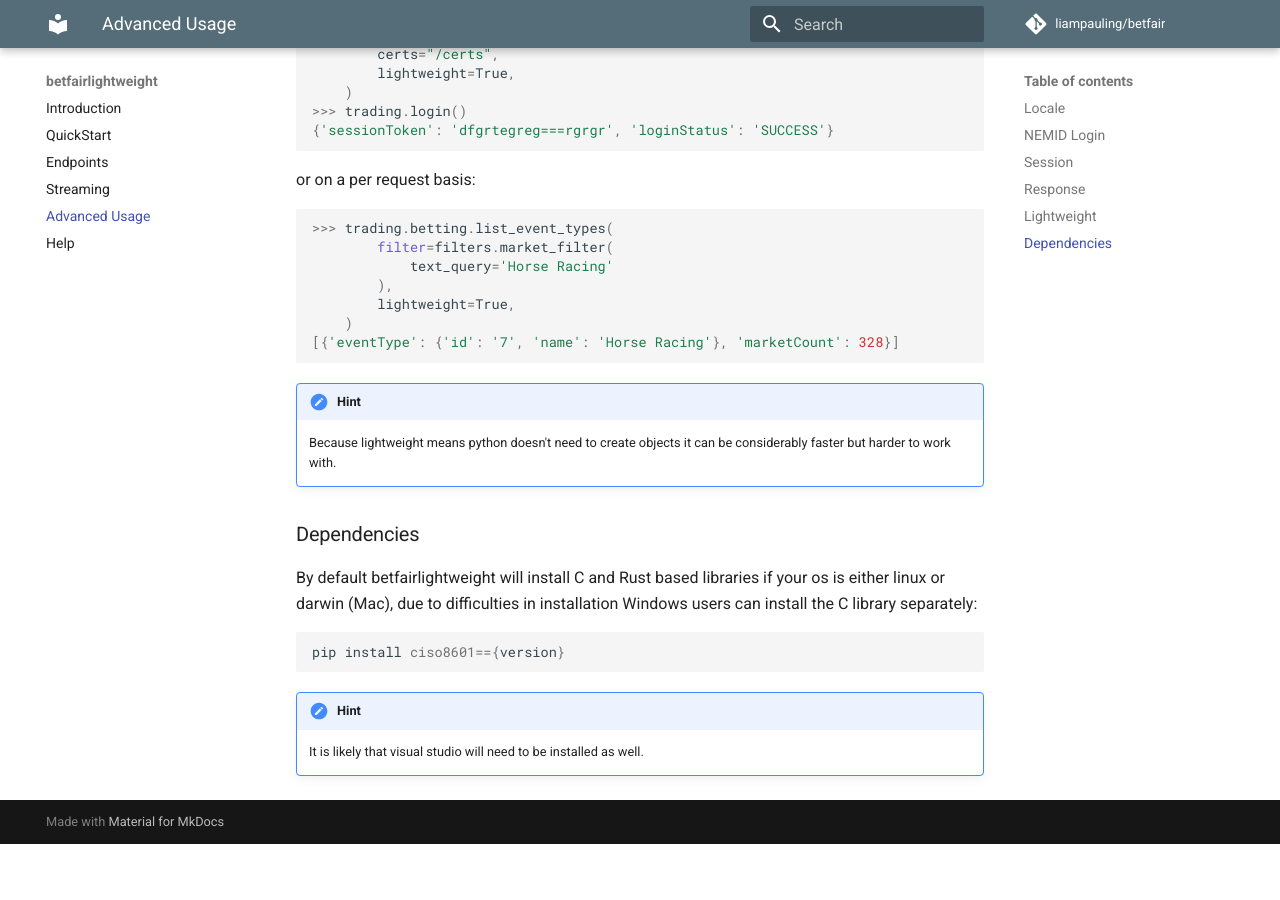
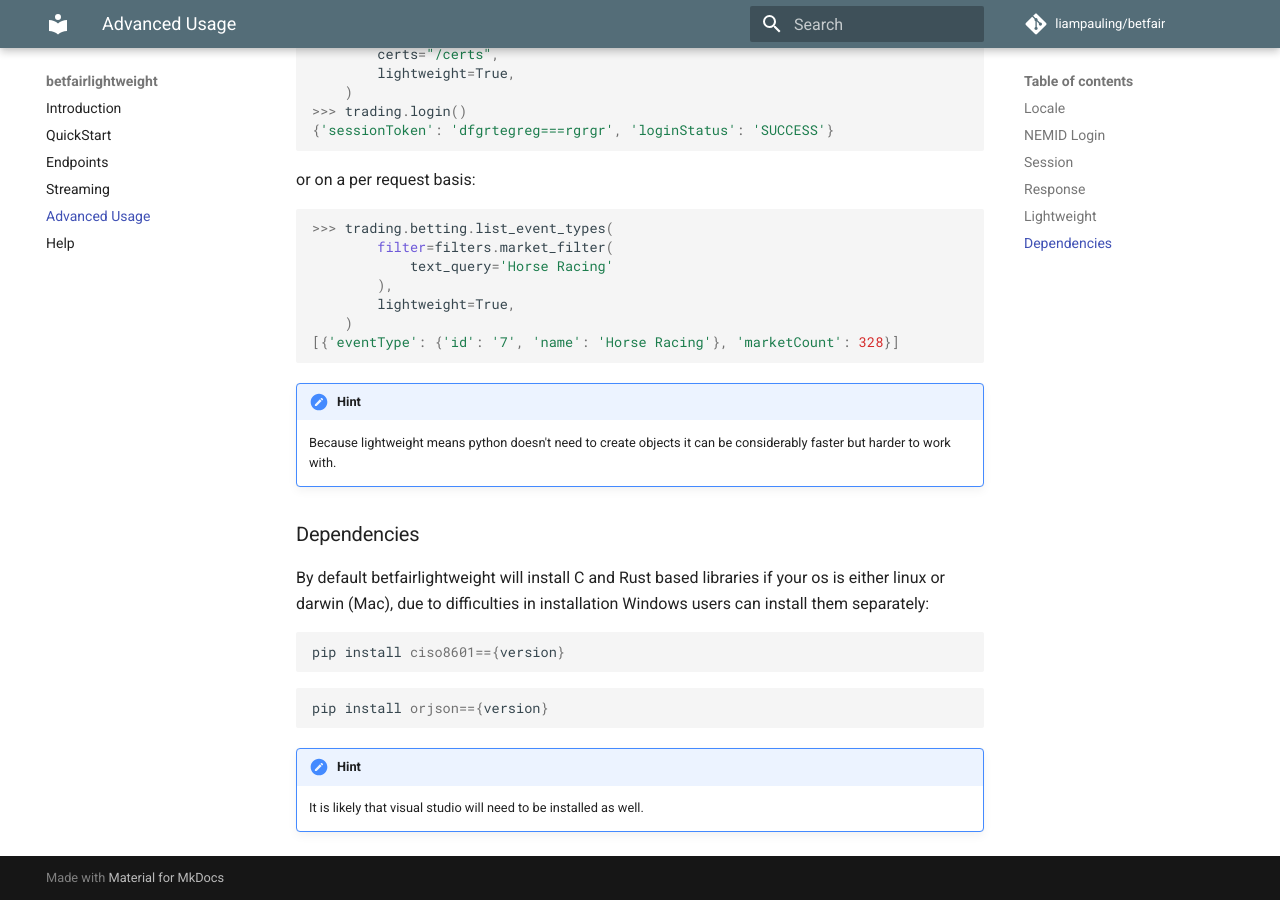
Before and after one commit to betcode-org/betfair, an MkDocs documentation site: the page built from docs/advanced.md, in a window 1280 px wide and 900 px high, scrolled down 2618 px. Built offline with MkDocs 1.6.1 and Material for MkDocs 9.7.7, drawn with Linux system fonts in a browser that asks for light colours; comment, search, counter and statistics services are not loaded; before the commit the page ends 3462 px from its top, so only the background shows below that.

Commit message:
revert change on windows/orjson handle orjson.dumps as bytes when required

````diff
--- a/docs/advanced.md
+++ b/docs/advanced.md
@@ -152,11 +152,14 @@
 
 ### Dependencies
 
-By default betfairlightweight will install C and Rust based libraries if your os is either linux or darwin (Mac), due to difficulties in installation Windows users can install the C library separately:
+By default betfairlightweight will install C and Rust based libraries if your os is either linux or darwin (Mac), due to difficulties in installation Windows users can install them separately:
 
 ```bash
 pip install ciso8601=={version}
 ```
+```bash
+pip install orjson=={version}
+```
 
 !!! hint
     It is likely that visual studio will need to be installed as well.
--- a/requirements.txt
+++ b/requirements.txt
@@ -1,3 +1,3 @@
 requests<2.25.0
 ciso8601==2.1.3; sys_platform == 'darwin' or sys_platform == 'linux'
-orjson==3.3.0
+orjson==3.3.0; sys_platform == 'darwin' or sys_platform == 'linux'
````
Also changed, not shown: docs/index.md (+1 -1 lines), 1 other file.
